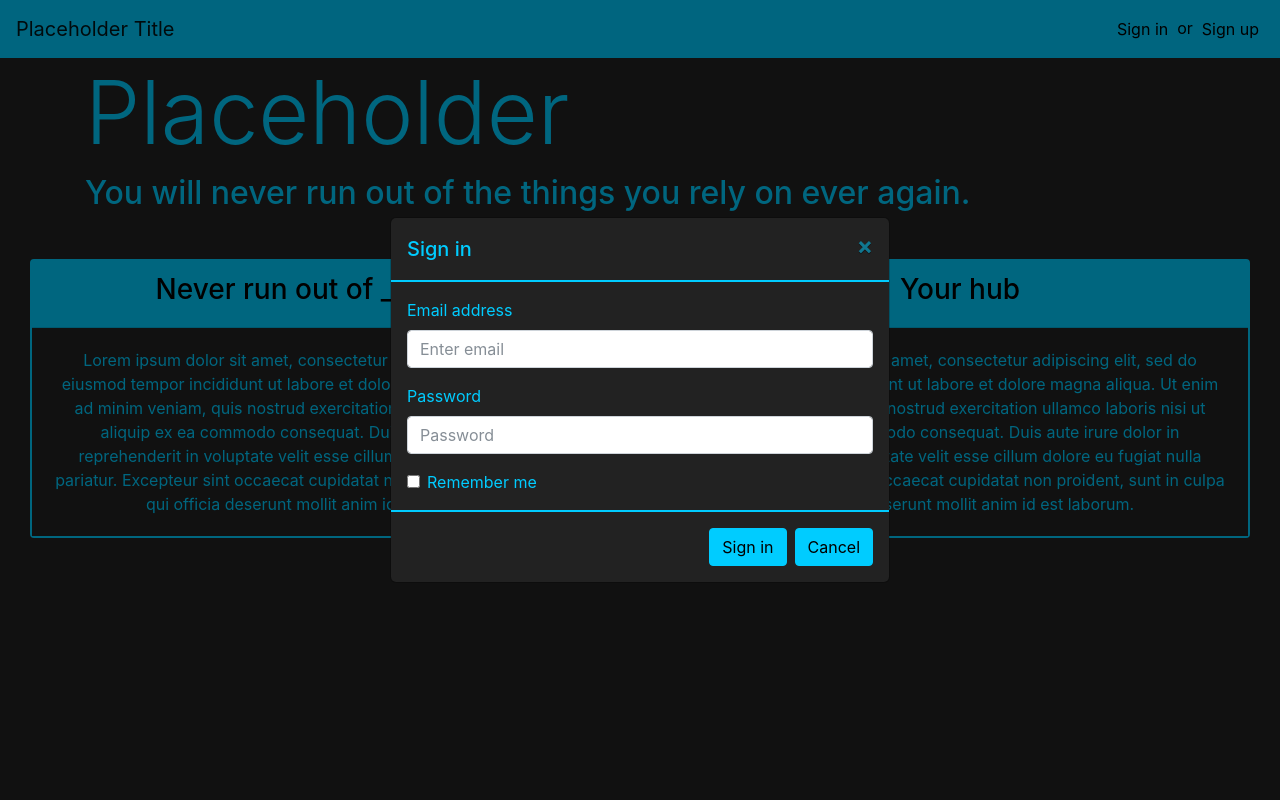
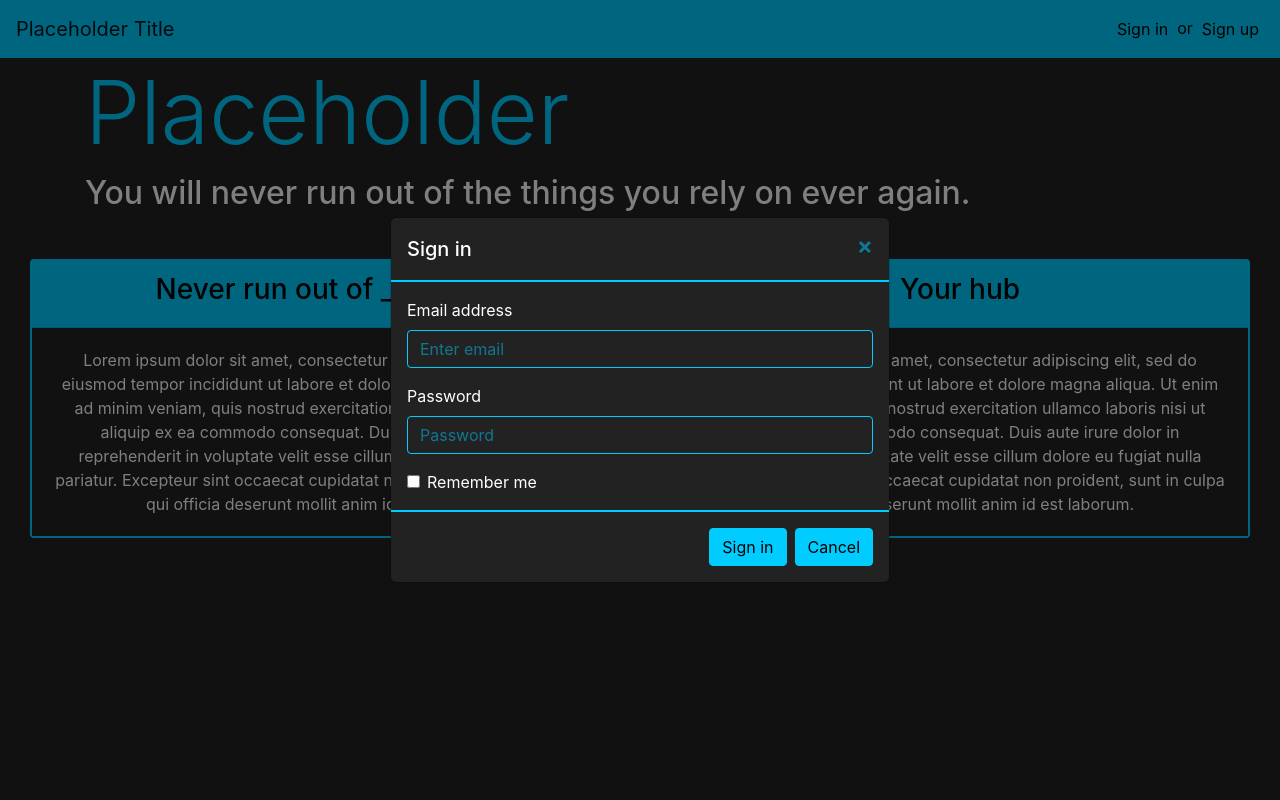
Before and after one commit to wlarok24/csi3540_mtp_RwebApp, a PHP site: page / in a window 1280 px wide, after a click on "Sign in". Run offline with PHP 8.4, Linux system fonts and the light colour scheme.

Commit message:
Changed some styles (hmtl, css). Added password change php for settings .php

```diff
--- a/inst/www/css/index.css
+++ b/inst/www/css/index.css
@@ -13,6 +13,8 @@
 .jumbotron-fluid{
 	padding-top : 60px;
 	padding-bottom : 0px;
+	margin-left : 17px;
+	margin-right : 17px;
 }
 
 /* Modal */
--- a/inst/www/css/theme.css
+++ b/inst/www/css/theme.css
@@ -16,11 +16,11 @@ body {
 .blackText {
 	color : rgb(0,0,0) !important;
 }
+.navclass.blackText:hover, .navclass.blackText:focus {
+	color : rgba(0,0,0, 0.75) !important;
+}
 .themeText {
 	color : rgb(0,204,255) !important;
-}
-.navclass.blackText:hover, .navclass.blackText:focus {
-	color : rgba(0,0,0, 0.75) !important;
 }
 .bg-theme {
 	background-color : rgb(0,204,255) !important;
@@ -31,6 +31,9 @@ body {
 .bg-dark{
 	background-color : #222222 !important;
 }
+
+/* Dropdown or buttons */
+
 .dropdown-menu, .dropdown-item {
 	background-color : rgb(0,204,255) !important;
 	color : rgb(0,0,0) !important;
@@ -56,6 +59,9 @@ body {
 	border-color : #222222;
 	color : rgb(0,204,255);
 }
+
+/* Cards */
+
 .card {
 	border : 2px solid #00ccff;
 }
@@ -63,6 +69,9 @@ body {
 	border-top-left-radius : 0px !important;
 	border-top-right-radius : 0px !important;
 }
+
+/* Tables */
+
 .table td, .table th{
 	text-align : center;
 	vertical-align : middle;
@@ -70,8 +79,31 @@ body {
 	border-bottom : 1px solid #00ccff;
 }
 .table thead th, .table tfoot th{
+	text-align : center;
+	vertical-align : middle;
 	border-top : 2px solid #00ccff;
 	border-bottom : 2px solid #00ccff;
+}
+
+/* input */
+.form-control.bg-dark {
+	color : #ffffff;
+	border-color : #00ccff;
+}
+.form-control.bg-dark::-webkit-input-placeholder {
+	color : rgba(0,204,255,0.5);
+}
+.form-control.bg-dark:-moz-placeholder {
+	color : rgba(0,204,255,0.5);
+}
+.form-control.bg-dark::-moz-placeholder {
+	color : rgba(0,204,255,0.5);
+}
+.form-control.bg-dark:-ms-input-placeholder {
+	color : rgba(0,204,255,0.5);
+}
+.form-control.bg-dark::-ms-input-placeholder {
+	color : rgba(0,204,255,0.5);
 }
 
 /* Navbar */
--- a/inst/www/index.php
+++ b/inst/www/index.php
@@ -13,7 +13,7 @@
 	  <script type="text/javascript" src="js/bootstrap.min.js"></script>
 	  <script type="text/javascript" src="js/sweetalert2.all.js"></script>
 </head>
-<body class="bg-dark">
+<body class="bg-dark whiteText">
 <?php
 	$message = "";
 	session_start();
@@ -125,7 +125,7 @@
 <!-- Log in modal -->
 <div class="modal" tabindex="-1" role="dialog" id="login-modal">
   <div class="modal-dialog modal-dialog-centered" role="document">
-    <div class="modal-content bg-dark themeText">
+    <div class="modal-content bg-dark whiteText">
       <form action="index.php" method="post">
 		  <div class="modal-header">
 			<h5 class="modal-title">Sign in</h5>
@@ -134,15 +134,15 @@
 			</button>
 		  </div>
 		  <div class="modal-body" id="login-form">
-			  <div class="form-group textTheme">
+			  <div class="form-group whiteText">
 				<label for="email">Email address</label>
-				<input type="email" class="form-control" id="email" placeholder="Enter email" id="login-email" name="login-email" required>
+				<input type="email" class="form-control bg-dark" id="email" placeholder="Enter email" id="login-email" name="login-email" required>
 			  </div>
 			  <div class="form-group">
 				<label for="password">Password</label>
-				<input type="password" class="form-control" id="password" placeholder="Password"  id="login-password" name="login-password" required>
+				<input type="password" class="form-control bg-dark bg-dark" id="password" placeholder="Password"  id="login-password" name="login-password" required>
 			  </div>
-			  <div class="form-check textTheme">
+			  <div class="form-check whiteText">
 				<input class="form-check-input" type="checkbox" value="" id="login-rememberme" name="login-rememberme">
 				<label class="form-check-label" for="rememberme">
 					Remember me
@@ -162,7 +162,7 @@
 <div class="jumbotron jumbotron-fluid bg-dark themeText">
   <div class="container">
     <h1 class="display-2">Placeholder</h1>
-    <h2 class="display-8">You will never run out of the things you rely on ever again.</h2>
+    <h2 class="display-8 whiteText">You will never run out of the things you rely on ever again.</h2>
   </div>
 </div>
 <div class="container-fluid">
@@ -172,7 +172,7 @@
 			<div class="card-header bg-theme">
 				<h3 class="blackText">Never run out of ________</h3>
 			</div>
-			<div class="card-body bg-dark themeText">
+			<div class="card-body bg-dark whiteText">
 				<p class="card-text">
 					Lorem ipsum dolor sit amet, consectetur adipiscing elit, sed do eiusmod tempor incididunt ut labore et dolore magna aliqua. Ut enim ad minim veniam, quis nostrud exercitation ullamco laboris nisi ut aliquip ex ea commodo consequat. Duis aute irure dolor in reprehenderit in voluptate velit esse cillum dolore eu fugiat nulla pariatur. Excepteur sint occaecat cupidatat non proident, sunt in culpa qui officia deserunt mollit anim id est laborum.
 				</p>
@@ -184,8 +184,8 @@
 			<div class="card-header bg-theme">
 				<h3 class="blackText">Your hub</h3>
 			</div>
-			<div class="card-body bg-dark">
-				<p class="card-text themeText">
+			<div class="card-body bg-dark whiteText">
+				<p class="card-text">
 					Lorem ipsum dolor sit amet, consectetur adipiscing elit, sed do eiusmod tempor incididunt ut labore et dolore magna aliqua. Ut enim ad minim veniam, quis nostrud exercitation ullamco laboris nisi ut aliquip ex ea commodo consequat. Duis aute irure dolor in reprehenderit in voluptate velit esse cillum dolore eu fugiat nulla pariatur. Excepteur sint occaecat cupidatat non proident, sunt in culpa qui officia deserunt mollit anim id est laborum.
 				</p>
 			</div>
```
Also changed, not shown: inst/www/hub.php (+28 -28 lines), inst/www/settings.php (+57 -8 lines), inst/www/signup.php (+6 -6 lines).
